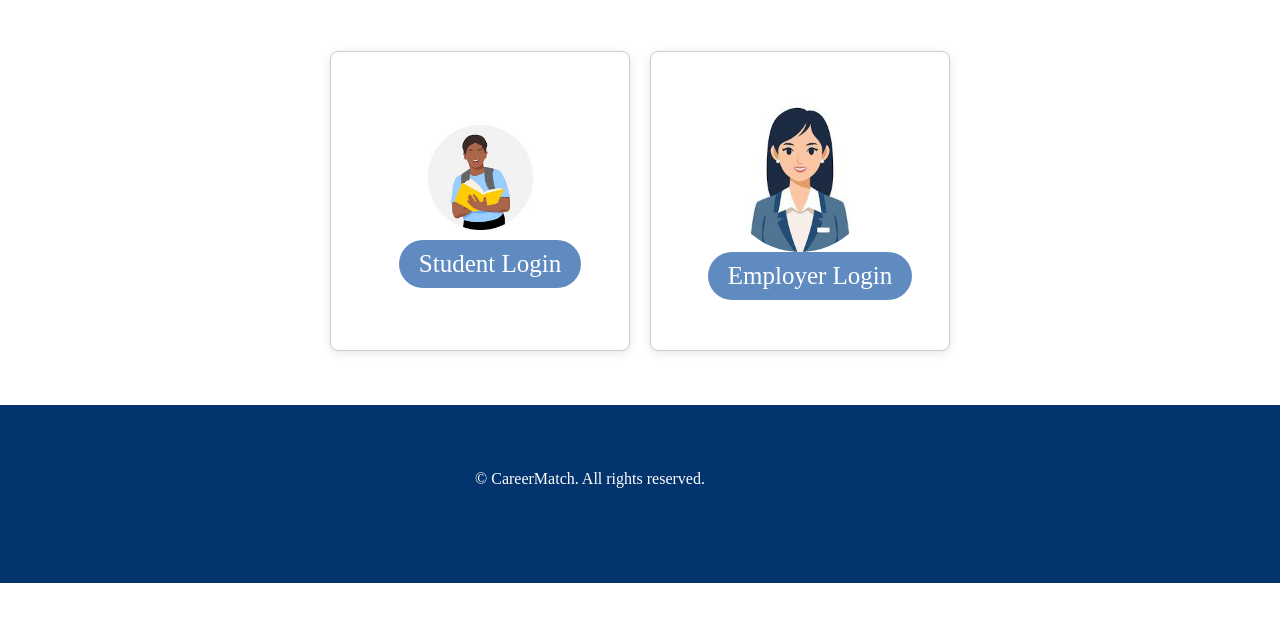
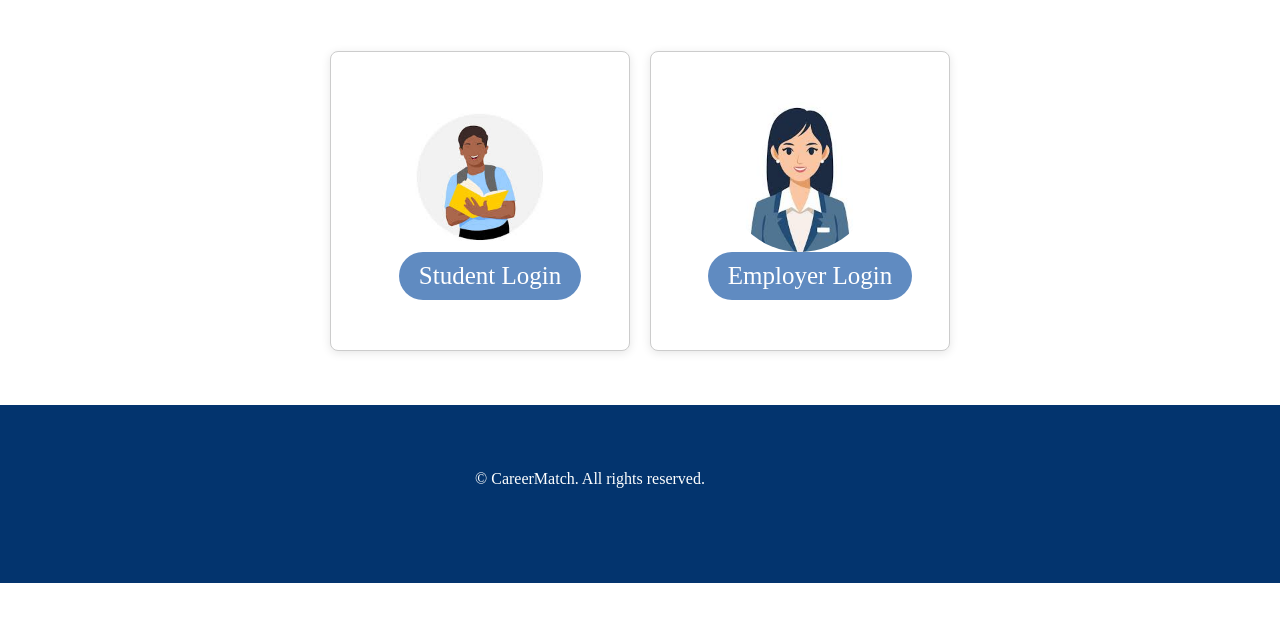
Before and after one commit to AlishaGadkari/fblacompsite, a plain HTML site: page index.html in a window 1280 px wide. Shown: the part 101-722 px from the top of the page. Drawn offline with Linux system fonts and the light colour scheme; files that its build step writes are made by us from their sources.

Commit message:
Update index.html

```diff
--- a/index.html
+++ b/index.html
@@ -113,8 +113,8 @@ h1{
 }
 
 .student-image{
-    width: 125px;
-    height: 125px;
+    width: 150px;
+    height: 150px;
     border-radius: 50%;
     object-fit:cover;
 }
```
